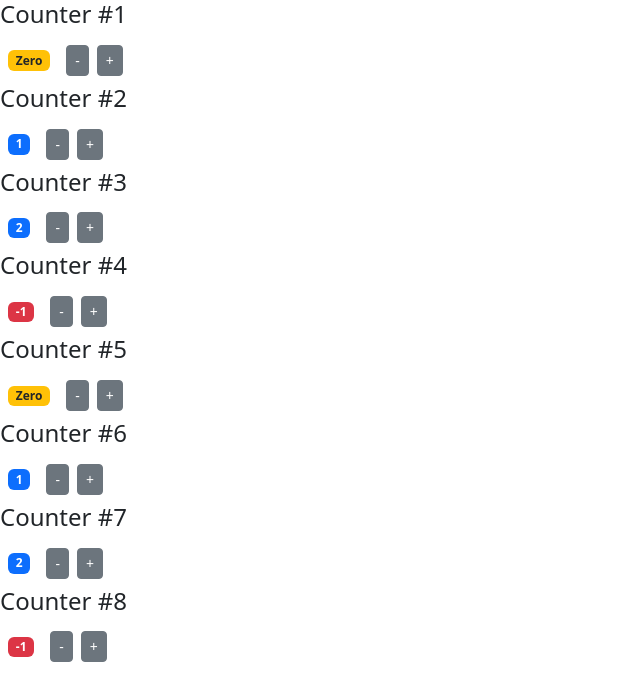
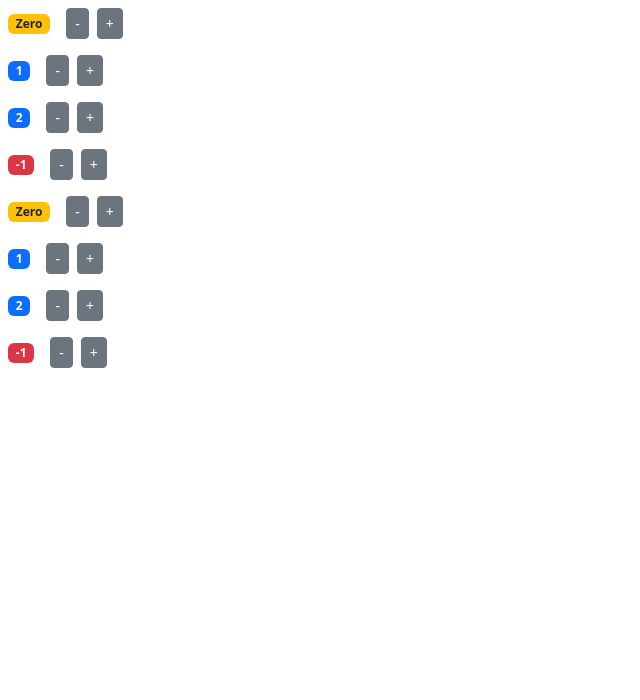
Before and after one commit to mhemanthkmr/component-app, a React (Create React App) app: page / in a window 1280 px wide. Shown: the top 700 px of the page, without its empty margins (0-640 px from the left). Built offline with nearby package versions, Linux system fonts and the light colour scheme.

Commit message:
Removed Passing Childrens

```diff
--- a/src/components/counterComponet.jsx
+++ b/src/components/counterComponet.jsx
@@ -7,7 +7,6 @@
   render() {
     return (
       <div className="">
-        {this.props.children}
         <span className={this.getBadgeClass()}>{this.formatCount()}</span>
         {/* <span>{this.formatCount()}</span> */}
         <button
--- a/src/components/coutersComponent.jsx
+++ b/src/components/coutersComponent.jsx
@@ -29,9 +29,7 @@
     return (
       <div>
         {this.state.counters.map((counter) => (
-          <Counter key={counter.id} value={counter.value}>
-            <h4>Counter #{counter.id}</h4>
-          </Counter>
+          <Counter key={counter.id} value={counter.value}></Counter>
         ))}
       </div>
     );
```
